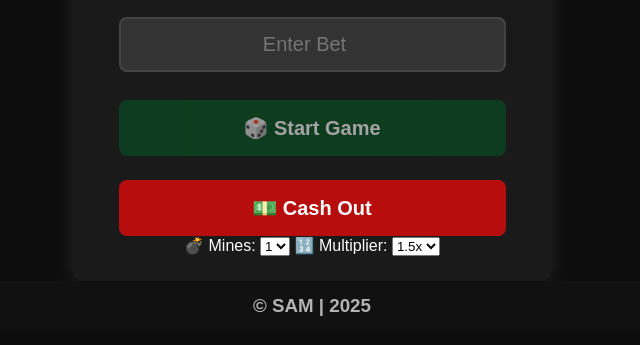
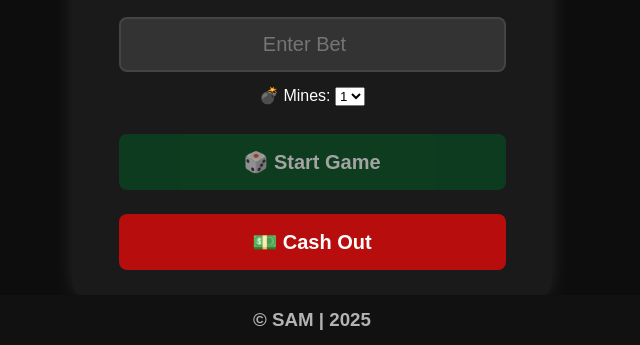
Before and after one commit to owsam22/mines, a plain HTML site: page index.html in a window 1280 px wide. Shown: the part 594-939 px from the top of the page, without its empty margins (328-968 px from the left). Drawn offline with Linux system fonts and the light colour scheme.

Commit message:
verison 1.1

```diff
--- a/index.html
+++ b/index.html
@@ -15,35 +15,28 @@
             <input type="number" id="balance" readonly value="1000">
         </div>
 
+        <div id="message-box"></div>
         <div id="mine-grid"></div>
 
         <div id="controls">
             <input type="number" id="bet-amount" placeholder="Enter Bet">
+            <div id="settings">
+                <label for="mine">💣 Mines:</label>
+                <select id="mine">
+                    <option value="1">1</option>
+                    <option value="2">2</option>
+                    <option value="3">3</option>
+                    <option value="4">4</option>
+                    <option value="5">5</option>
+                </select>
+            </div>
             <p id="error-msg"></p>
             <button id="bet-btn">🎲 Start Game</button>
             <button id="cash-out-btn" disabled>💵 Cash Out</button>
         </div>
 
-        <div id="settings">
-            <label for="mine">💣 Mines:</label>
-            <select id="mine">
-                <option value="1">1</option>
-                <option value="2">2</option>
-                <option value="3">3</option>
-                <option value="4">4</option>
-                <option value="5">5</option>
-            </select>
 
-            <label for="multiplier">🔢 Multiplier:</label>
-            <select id="multiplier">
-                <option value="1.5">1.5x</option>
-                <option value="2">2x</option>
-                <option value="2.5">2.5x</option>
-                <option value="3">3x</option>
-            </select>
-        </div>
 
-        <div id="message-box"></div>
     </div>
     <footer>
         <h3><strong>&copy; SAM | 2025</strong></h3>
```
